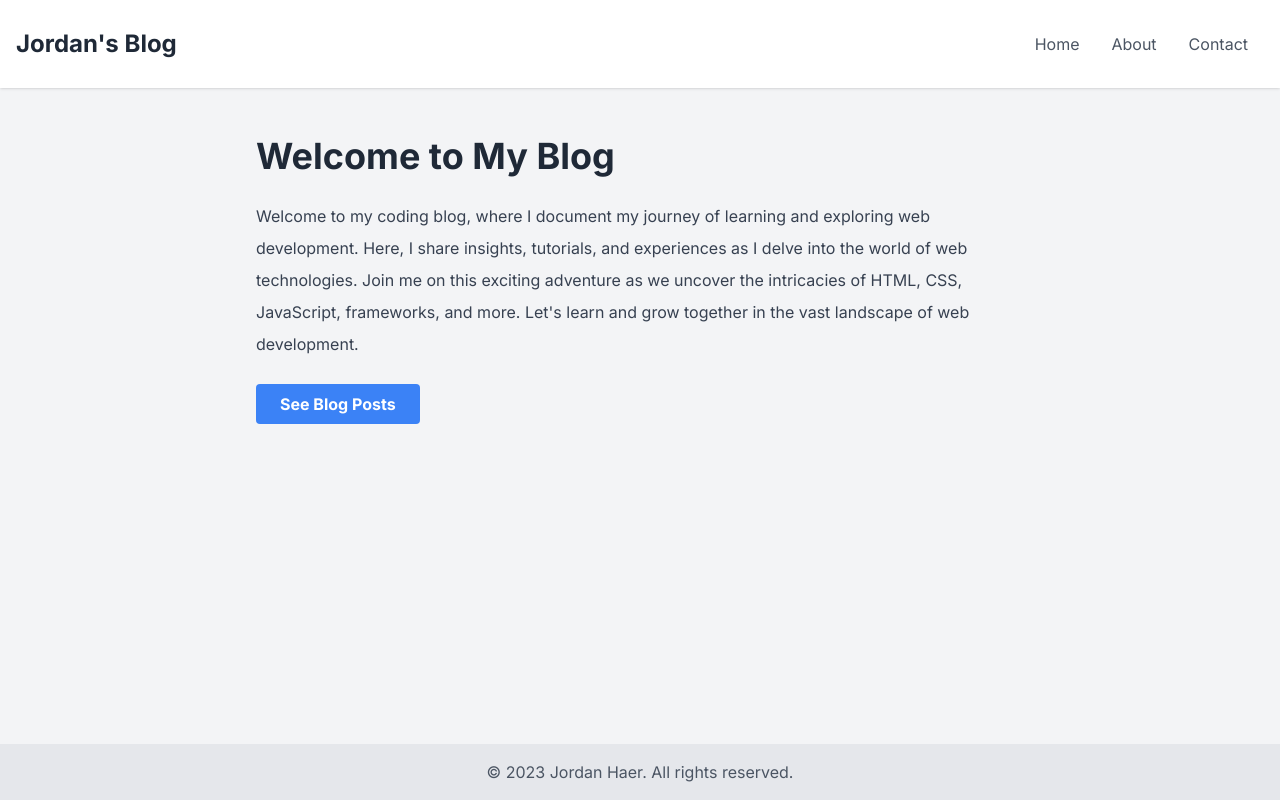
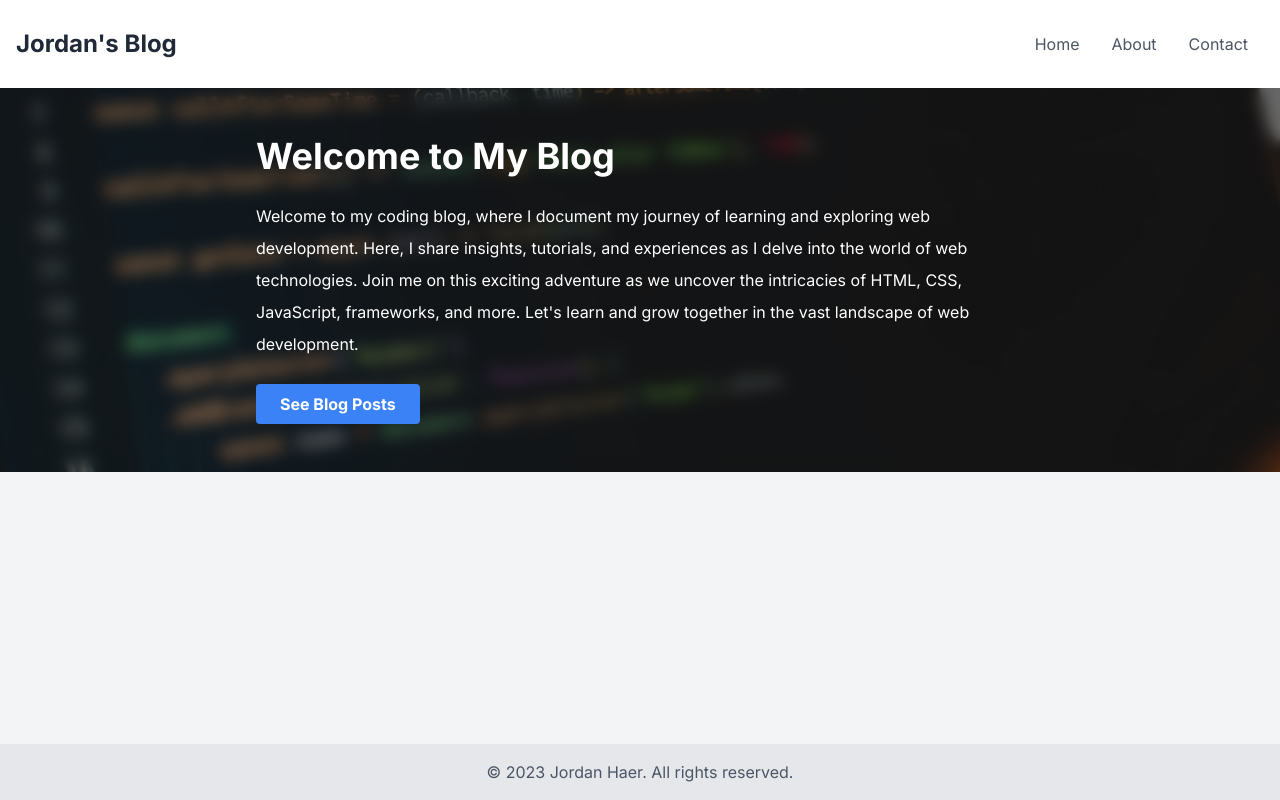
Before and after one commit to JordanHaer/coding-blog, a Next.js app: page / in a window 1280 px wide. Built offline with nearby package versions, Linux system fonts and the light colour scheme.

Commit message:
added hero image

```diff
--- a/src/app/componets/Hero.tsx
+++ b/src/app/componets/Hero.tsx
@@ -1,17 +1,27 @@
 import Link from "next/link";
 import React from "react";
+import hero from "../../../public/images/hero.jpg";
 
 export default function Hero() {
   return (
-    <main className="flex-grow sm:px-2">
-      <div className="container mx-auto px-4 py-12">
+    <main className="flex-grow flex flex-col items-center">
+      <div
+        className="w-full relative"
+        style={{
+          backgroundImage: `url(${hero.src})`,
+          backgroundSize: "cover",
+          backgroundPosition: "center",
+        }}
+      >
+        <div className="absolute inset-0 bg-black bg-opacity-50 " style={{ backdropFilter: "blur(8px)" }}></div>
+        <div className="container mx-auto px-4 py-12 relative z-10">
           <div className="max-w-3xl mx-auto">
-          <h1 className="text-4xl font-bold text-gray-800 mb-6">Welcome to My Blog</h1>
-          <p className="text-gray-700 leading-loose">
-            Welcome to my coding blog, where I document my journey of learning and exploring web development. Here,
-            I share insights, tutorials, and experiences as I delve into the world of web technologies. Join me on
-            this exciting adventure as we uncover the intricacies of HTML, CSS, JavaScript, frameworks, and more.
-            Let&#39;s learn and grow together in the vast landscape of web development.
+            <h1 className="text-4xl font-bold text-white mb-6">Welcome to My Blog</h1>
+            <p className=" text-white leading-loose">
+              Welcome to my coding blog, where I document my journey of learning and exploring web development.
+              Here, I share insights, tutorials, and experiences as I delve into the world of web technologies.
+              Join me on this exciting adventure as we uncover the intricacies of HTML, CSS, JavaScript,
+              frameworks, and more. Let&#39;s learn and grow together in the vast landscape of web development.
             </p>
             <div className="mt-6">
               <Link
@@ -23,6 +33,7 @@ export default function Hero() {
             </div>
           </div>
         </div>
+      </div>
     </main>
   );
 }
```
Also changed, not shown: public/images/hero.jpg (added). Lines whose indentation alone changed are shown as unchanged.
